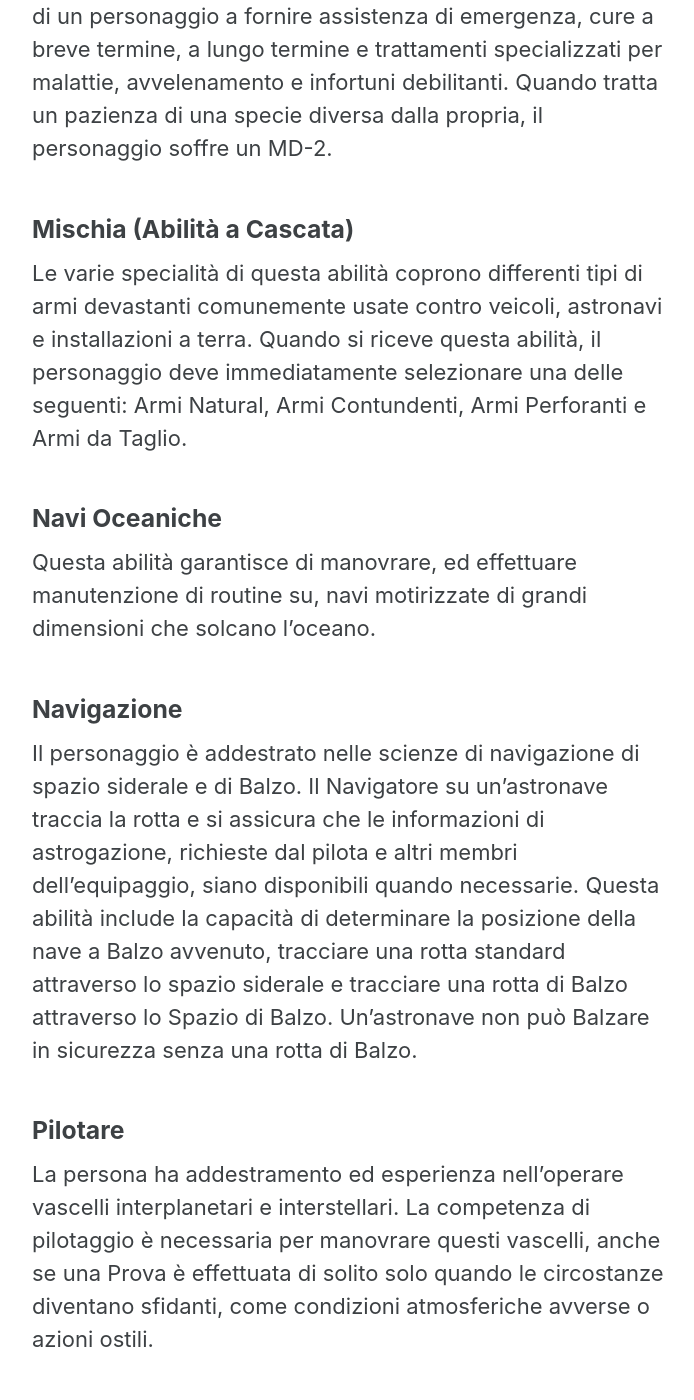
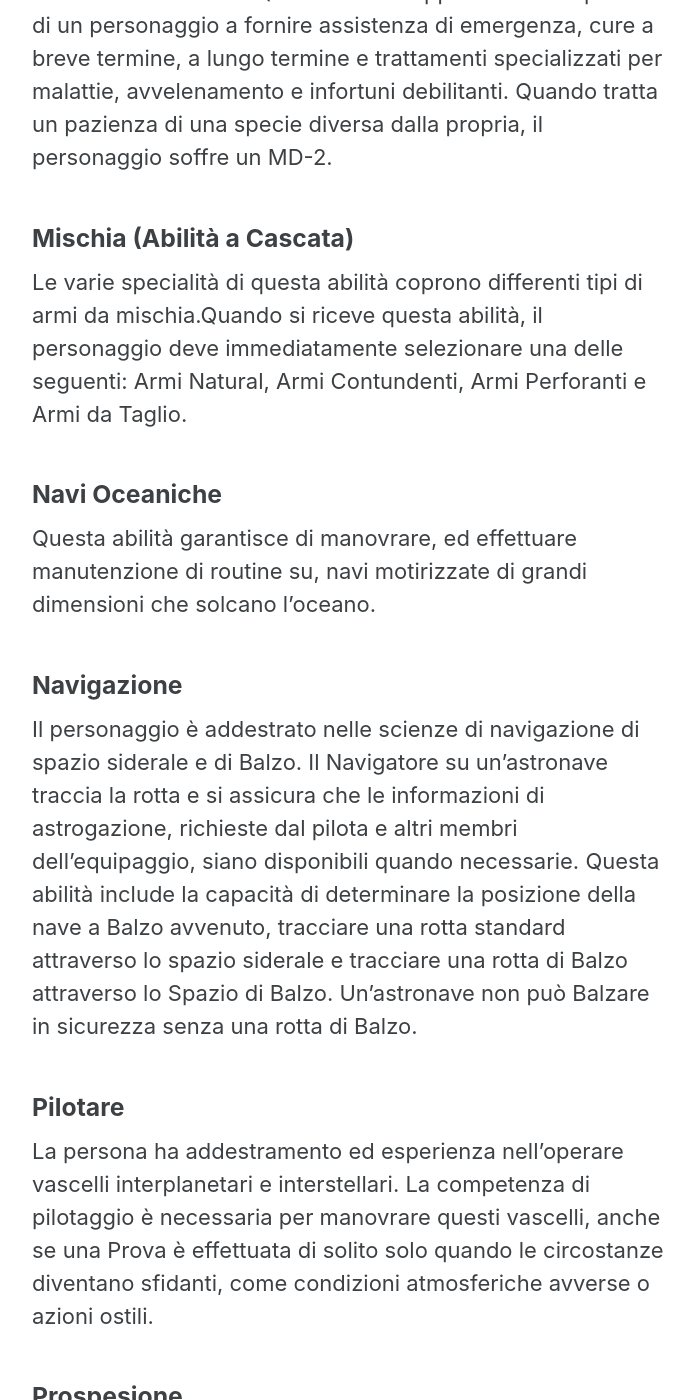
Before and after one commit to Italian-Translation-Alliance/cepheus-engine-ita.github.io, a Jekyll site: the page built from _srd/libro_primo/ch2_abilita.md, in a window 1280 px wide and 1400 px high, scrolled down 21710 px. Shown: the whole window, without its empty margins (290-984 px from the left). Built offline with Jekyll 4.4.1, drawn with Linux system fonts in a browser that asks for light colours; cached includes are drawn as plain includes; some of the changed text lies outside the part shown.

Commit message:
Errata Corrige

```diff
--- a/_srd/libro_primo/ch2_abilita.md
+++ b/_srd/libro_primo/ch2_abilita.md
@@ -131,25 +132,21 @@
 e decide i risultati in tutti i casi.
 
 ### Aeromobili (Abilità a Cascata)
-
 Le varie specialità di questa abilità coprono differenti tipi di veicoli
 per il volo. Quando questa abilità è ottenuta, il personaggio deve
 immediatamente scegliere una delle seguenti: Grav, Rotore o Ala.
 
 ### Ala
-
 Questa abilità garantisce la capacità di manovrare, ed eseguire
 manutenzione di base su, jet e altri aeroplani. Le Ali devono continuare
 a muoversi o stallano e cadono dal cielo.
 
 ### Allevamento
-
 Il personaggio può far crescere raccolti e allevare animali.
 Questo include anche le colture idroponiche e i raccolti clonati per la
 produzione di cibo, a livelli tecnologici sufficientemente alti.
 
 ### Amministrazione
-
 Il personaggio ha esperienza con le agenzie burocratiche e capisce i
 requisiti per averci a che fare e gestirle. Si considerino alcuni dei
 seguenti compiti: evitare le molestie della polizia; garantire la
@@ -172,19 +169,16 @@
 informazioni.
 
 ### Animali (Abilità a Cascata)
-
 Le varie specialità di questa abilità coprono differenti aspetti della
 gestione degli animali. Quando questa abilità è ottenuta, il personaggio
 deve immediatamente scegliere una delle seguenti: Allevamento,
 Cavalcare, Sopravvivenza o Veterinaria.
 
 ### Armi Contundenti
-
 Il personaggio è abile nell’uso di armi contundenti, come mazze, staffe
 e chiavi inglesi molto grandi, nel combattimento corpo a corpo.
 
 ### Armi da fuoco (Abilità a Cascata)
-
 Le varie specialità di questa abilità coprono differenti tipi di armi
 portatili a distanza. Quando si riceve questa abilità, il personaggio
 deve immediatamente selezionare una delle seguenti: Tiro con l’Arco,
@@ -192,40 +186,33 @@
 Fucile a proiettili.
 
 ### Armi da Taglio
-
 Il personaggio è esperto nell’uso di armi da taglio, come spade e asce,
 nel combattimento corpo a corpo.
 
 ### Armi di Batteria
-
 Il personaggio è esperto nell’operare le armi di batteria a bordo di una
 nave.
 
 ### Armi Montate sul Dorso
-
 Il personaggio è esperto nell’operare i banchi di armi o le armi dorsali
 a bordo di una nave. Queste armi possono essere usare contro altre navi
 o per bombarare i pianeti o per attaccare obiettivi fissi.
 
 ### Armi Naturali
-
 Il personaggio è esperto nell’uso di armi naturali nel combattimento
 corpo a corpo. Tra gli umani, questo include il pugilato, le arti
 marziali e la lotta.
 
 ### Armi Perforanti
-
 Il personaggio è esperto nell’uso di armi perforanti e da lancio, come
 picche e lance, nel combattimento corpo a corpo.
 
 ### Armi Pesanti
-
 L’abilità Armi Pesanti copre molti tipi di armi portatali e più grandi
 che causano danni ingenti, come lanciarazzi, artiglieria e armi al
 plasma.
 
 ### Artiglieria (Abilità a Cascata)
-
 Le varie specialità di questa abilità coprono differenti tipi di armi
 devastanti comunemente usate contro veicoli, astronavi e installazioni a
 terra. Quando si riceve questa abilità, il personaggio deve
@@ -233,7 +220,6 @@
 Pesanti, Schermi, Armi montate sul dorso, Torrette.
 
 ### Atletica
-
 Questa abilità copre la prestanza e l’allenamento fisico, in modo simile
 a quello di un atleta allenato. Questo include azioni che richiedono la
 coordinazione fisica, come scalare, giocoleria o lancio; azioni di
@@ -244,7 +230,6 @@
 anche per riflettere la loro capacità nel volo.
 
 ### Avvocato
-
 Il personaggio ha familiarità con le principali leggi e regolamenti che
 governano il viaggio interstellare, il commercio e le relazioni. Questa
 abilità non fornisce la conoscenza della miriade di leggi di ciascun
@@ -261,7 +246,6 @@
 cosa di illegale a bordo, il personaggio soffrirà un MD-2 per la prova.
 
 ### Baldoria
-
 Questa abilità riflette l’arte di interagire e socializzare con gli
 altri. Il personaggio è abile nell’arte delle chiacchiere di convenineza
 e rendere gli altri confortevoli in loro presenza in quasi ogni
@@ -269,19 +253,16 @@
 etc.
 
 ### Cavalcare
-
 Questa abilità garantisce la capacità di guidare e provvedere alle cure
 di base di cavalli e altre creature che sono addestrate a portare un
 cavaliere.
 
 ### Cingolato
-
 Questa abilità garantisce la capacità di manovrare, ed eseguire
 manutenzione di base su, carrarmati e altri veicoli che si muovono su
 cingoli.
 
 ### Collegamento
-
 Il personaggio è addestrato nell’arte di trattare con gli altri, inclusi
 la conoscienza dei protocolli appropriati, l’etichetta, i codici di
 condotta e altre informazioni necessarie quando si ha a che fare con
@@ -298,7 +279,6 @@
 due diplomatici sono coinvolti in negoziazioni.
 
 ### Comando
-
 Il personaggio possiede la capacità di unire, ispirare, organizzare e
 dirigere gli sforzi della squadra per assicurare la migliore
 cooperazione e produttività possibili.
@@ -318,7 +298,6 @@
 Prova di Comando è un’azione significativa.
 
 ### Computer
-
 Il personaggio è esperto nella programmazione e nell’operare computer
 elettronici e a fibra ottica, sia per i modelli a terra che quelli di
 bordo. I computer possono essere trovati su qualsiasi mondo con LT di 8
@@ -336,7 +315,6 @@
 generale.
 
 ### Comunicazioni
-
 Il personaggio è addestrato all’uso, la riparazione e la manutenzione di
 comunicatori e sensori. Mentre chiunque può premere il bottone e far
 funzionare un comunicatore, questa abilità è necessaria per comprendere
@@ -349,7 +327,6 @@
 potenziali minacce e analizzare dati complessi dei sensori .
 
 ### Corruzione
-
 Il personaggio ha esperienza nel corrompere ufficiali più o meno gretti,
 in modo da aggirare i regolamenti o ignorare leggi ingombranti.
 L’ammontare della bustarella è spesso basata sul livello di violazione,
@@ -380,16 +357,13 @@
 saranno offerti Cr6000, il personaggio otterrà MD+2 e così via.
 
 ### Demolizioni
-
 Questa abilità copre l’uso di cariche da demolizione e altri esplosivi e
 include l’assemblaggio e lo smantellamento di bombe.
 
 ### Doppietta
-
 Il personaggio è esperto nell’uso delle doppiette.
 
 ### Electronica
-
 Il personaggio è esperto nell’installare, usare, mantenere, riparare e/o
 creare dispositivi ed equipaggiamento elettronici . Il personaggio può
 commerciarli ricavandone di che vivere, guadagnando un salario per ogni
@@ -403,17 +377,14 @@
 elettronici.
 
 ### Fucile ad Energia
-
 Il personaggio è esperto nell’uso delle armi avanzate come fucili laser
 o al plasma.
 
 ### Fucili a Proiettili
-
 Il personaggio è esperto nell’uso di fucili a proiettili come fucili
 automatici e cannoni di Gauss.
 
 ### Gioco d’Azzardo
-
 La persona è ben preparata su giochi d’azzardo ed esperto nel giocarli.
 É avvantaggiato rispetto ai non esperti ed è generalmente capace di
 vincere quando si cimenta in questi giochi. L’Abilità Gioco d’Azzardo,
@@ -453,7 +424,6 @@
 il tiro più alto vince il piatto.
 
 ### Grav
-
 Questa abilità garantisce la capacità di manovrare correttamente chiatte
 ad aria e altri veicoli che usano la tecnologica gravitonica, oltre che
 di effettuare operazioni di manutenzione basilari di routine. I Grav
@@ -462,7 +432,6 @@
 manovre acrobatiche ad alta velocità.
 
 ### Gravitonica
-
 Il personaggio è addestrato nell’installare, mantenere, riparare e/o
 creare dispositivi ed equipaggiamento gravitonici. Questi oggetti
 includono: chiatte ad aria, moduli sollevanti, cinture a gravità, slitte
@@ -475,7 +444,6 @@
 gestire i più comuni problemi.
 
 ### G-Zero
-
 Il personaggio è abituato a lavorare e vivere negli ambienti a
 microgravità o gravità zero. Il personaggio è addestrato ed ha
 familiarita con l’uso di armi e combattimento in questi tipi di
@@ -484,12 +452,10 @@
 Combattimento comunemente usati in queste condizioni.
 
 ### Imbarcazioni a motore
-
 Questa abilità garantisce la capacità di manovrare, ed effettuare
 manutenzione di routine su, piccole barche motorizzate.
 
 ### Ingegneria
-
 Il personaggio è esperto nell’operare e mantenere i motori di manovra
 delle astronavi, i motori a Balzo e i generatori. Il personaggio può
 commerciarli ricavandone di che vivere, guadagnando un salario per ogni
@@ -500,13 +466,11 @@
 motori a Balzo per una riuscita transizione allo Spazio di Balzo.
 
 ### Intermediario
-
 Un intermediario è abile nel localizzare fornitori e aquirenti e nel
 semplificare l’acquisto e la rivendita di beni di commercio, rispetto
 alla regole di **Scambi e Commercio**.
 
 ### Legge della Strada
-
 Un personaggo con conoscenza della Legge della Strada capisce l’ambiente
 urbano e il potere delle strutture sociali. Un personaggio esperto
 conosce quando e dove recuperare informazioni, come aver a che fare con
@@ -514,7 +478,6 @@
 della legalità.
 
 ### Lingue
-
 Il personaggio può leggere e scrivere in una lingua diversa per ogni
 livello di Lingue che possiede. Tutti i personaggi sanno parlare e
 scrivere la loro lingua madre senza bisogno dell’abilità Lingue e
@@ -525,15 +488,12 @@
 massima di un brano, come un’iscrizione o un messaggio registrato.
 
 ### Marinaio (Abilità a Cascata)
-
-Le varie specialità di questa abilità coprono differenti tipi di armi
-devastanti comunemente usate contro veicoli, astronavi e installazioni a
-terra. Quando si riceve questa abilità, il personaggio deve
+Le varie specialità di questa abilità coprono differenti di scafo e viaggi oceanici.
+Quando si riceve questa abilità, il personaggio deve
 immediatamente selezionare una delle seguenti: Imbarcazioni a Motore,
 Navi Oceaniche, Vela o Sottomarino.
 
 ### Meccanica
-
 Il personaggio è pratico nell’istallazione, l’uso, la manutenzione, la
 riparazione e/o la creazione di dispositivi o equipaggiamento meccanici.
 Il personaggio può commerciare ricavandone di che vivere, guadagnando un
@@ -547,7 +507,6 @@
 simili compiti che coinvolgono dispositivi meccanici.
 
 ### Medicina
-
 La persona ha una formazione e l’abilità nelle arti e scienze mediche,
 dalla diagnosi al triage fino alla chirurgia e altri trattamenti
 correttivi. Questa abilità rappresentà la capacità di un personaggio a
@@ -557,20 +516,15 @@
 propria, il personaggio soffre un MD-2.
 
 ### Mischia (Abilità a Cascata)
-
-Le varie specialità di questa abilità coprono differenti tipi di armi
-devastanti comunemente usate contro veicoli, astronavi e installazioni a
-terra. Quando si riceve questa abilità, il personaggio deve
+Le varie specialità di questa abilità coprono differenti tipi di armi da mischia.Quando si riceve questa abilità, il personaggio deve
 immediatamente selezionare una delle seguenti: Armi Natural, Armi
 Contundenti, Armi Perforanti e Armi da Taglio.
 
 ### Navi Oceaniche
-
 Questa abilità garantisce di manovrare, ed effettuare manutenzione di
 routine su, navi motirizzate di grandi dimensioni che solcano l’oceano.
 
 ### Navigazione
-
 Il personaggio è addestrato nelle scienze di navigazione di spazio
 siderale e di Balzo. Il Navigatore su un’astronave traccia la rotta e si
 assicura che le informazioni di astrogazione, richieste dal pilota e
@@ -581,56 +535,49 @@
 Un’astronave non può Balzare in sicurezza senza una rotta di Balzo.
 
 ### Pilotare
-
 La persona ha addestramento ed esperienza nell’operare vascelli
 interplanetari e interstellari. La competenza di pilotaggio è necessaria
 per manovrare questi vascelli, anche se una Prova è effettuata di solito
 solo quando le circostanze diventano sfidanti, come condizioni
 atmosferiche avverse o azioni ostili.
 
+### Prospesione
+Quest persona ha esperienza nella ricerca di minerali e depositi di metalli preziosi che possono essere trovati su asteroidi o sulla superficie di pianeti.
+
 ### Pistola a Proiettili
-
 Il personaggio è esperto nell’uso di pistole a proiettili come pistole
 calibro 32 o calibro 38.
 
 ### Pistola ad Energia
-
 Il personaggio è esperto nell’uso delle armi avanzate come pistole laser
 e storditori.
 
 ### Ricognizione
-
 Questa abilità rappresenta la capacità di anticipare i pericoli e
 individuare minacce, oggetti insoliti o persone fuori luogo. I
 personaggi esperti in Ricognizione sono abili nel restare invisibili e
 silenziosi.
 
 ### Rotore
-
 Questa abilità garantisce la capacità di manovrare, ed effettuare
 manutenzione di routine su, elicotteri, hovercraft e veicoli simili. I
 Rotori possono galleggiare nell’aria ma è richiesta una Prova di Abilità
 per restare stabili in condizioni ambientali avverse.
 
 ### Ruote
-
 Questa abilità garantisce la capacità di manovrare, ed eseguire
 manutenzione di base su, automobili e simili veicoli su gomma.
 
 ### Schermi
-
 Il personaggio è esperto nell’attivare e usare gli schermi a energia
 della nave, come ammortizzatori nucleari o schermi mesonici.
+
 ### Scienze (Abilità a Cascata)
-
-Le varie specialità di questa abilità coprono differenti tipi di armi
-devastanti comunemente usate contro veicoli, astronavi e installazioni a
-terra. Quando si riceve questa abilità, il personaggio deve
+Le varie specialità di questa abilità coprono le differenti aree degli studi scientifici. Quando si riceve questa abilità, il personaggio deve
 immediatamente selezionare una delle seguenti: Scienze Biologiche,
 Scienze Fisiche, Science Sociali e Scienze Spaziali.
 
 ### Scienze Biologiche
-
 Questa abilità rappresenta la conoscenza pratica e teorica che deriva
 dallo studio scientifico di organismi viventi. Questo copre una vasta
 gama di campi, come: biochimica, biologia, botanica, cibernetica,
@@ -644,14 +591,12 @@
 correlati, come: chimica, elettronica, geologica e fisica.
 
 ### Scienze Sociali
-
 Questa abilità rappresenta la conoscenza pratica e teorica che deriva
 dallo studio scientifico delle società sofonti e delle relazioni
 sociali. Questo copre una vasta gamma di campi correlati come:
 archeologia, economia, storia, filosofia, psicologia e sofontologia.
 
 ### Scienze Spaziali
-
 Questa abilità rappresenta la conoscenza pratica e teorica che deriva
 dallo diverse discipline scientifiche che studiano fenomeni che accadono
 nello spazio interplanetario e interstellare, oltre che i corpi celesti
@@ -659,7 +604,6 @@
 correlati come: astronomia, cosmologia, planetologia e xenologia.
 
 ### Sopravvivenza
-
 Il personaggio è esperto nell’arte della sopravvivenza nella natura
 selvaggia, inclusi caccia e intrappolare animali, evitare l’esporsi,
 localizzare fonti di cibo e acqua pulita (se disponibile), accendere
@@ -668,11 +612,10 @@
 rischiosi (artico, deserto, etc).
 
 ### Sottomarino
-
 Questa abilità garantisce la capacità di manovrare, ed eseguire
 manutenzione di base su, veicoli che viaggiano sott’acqua.
+
 ### Steward
-
 L’abilità di Steward permette al personaggio di servire e prendersi cura
 dei nobili e di passeggeri d’alta classe. Questo include la conoscenza
 di compiti di congierge, servizi di pulizia, preparazione e
@@ -680,19 +623,16 @@
 di valletto, oltre che dell’appropriata etichetta.
 
 ### Talpa
-
 Questa abilità garantisce la capacità di manovrare, ed effettuare
 manutenzione di routine su, veicoli che si muovno attraverso la materia
 solida usando trivelle e altre tecnologie di perforamento, come torce al
 plasma o cavitatori.
 
 ### Tattica
-
 L’abilità copre la pianificazione tattica e la capacità decisionale, dai
 giochi da tavolo ai combattimenti a squadre fino ai conflitti navali.
 
 ### Tenuta da Battaglia
-
 Questa abilità permette al personaggio di operare avanzate armature da
 battaglia, una potente forza di armatura da combattimento che potenzia
 le capacità di chi le indossa in vari modi. Le forze militari di terra e
@@ -701,37 +641,30 @@
 veicoli progettati come esoscheletri meccanici.
 
 ### Tiro con l’Arco
-
 Il personaggio è abile nell’uso di archi e balestre per cacciare o in
 combattimento.
 
 ### Torrette
-
 Il personaggio è esperto nell’operare armi a torretta a bordo delle
 navi.
 
 ### Tuttofare
-
 L’abilità Tuttofare funziona diversamente dalle altre abilità. Riduce la
 penalità di Inesperto che un personaggio riceve di solito quando non ha
 l’abilità adeguata da usare. Per ogni livello di Tuttofare la penalità è
 ridotta di uno. Tuttofare non garantisce alcun bonus a livelli più alti.
 
 ### Veicoli (Abilità a Cascata)
-
-Le varie specialità di questa abilità coprono differenti tipi di armi
-devastanti comunemente usate contro veicoli, astronavi e installazioni a
-terra. Quando si riceve questa abilità, il personaggio deve
+Le varie specialità di questa abilità coprono differenti tipi di trasporto planetario.
+Quando si riceve questa abilità, il personaggio deve
 immediatamente selezionare una delle seguenti: Aeromobili, Talpa,
 Cingolati, Marinaio o Ruote.
 
 ### Vela
-
 Questa abilità garantisce la capacità di manovrare, ed effettuare
 manutenzione di routine su navi a vela.
 
 ### Veterinaria
-
 La persona è addestrato ed è abile nelle cure mediche e nel trattamento
 di animali. Questa abilità rappresenta la capacità del personaggio di
 provvedere alla cure di emergenza per gli animali, cure a breve termine,
@@ -739,11 +672,9 @@
 avvelenamento e infortuni debilitanti.
 
 ## Ottenere nuovi Livelli di Abilità durante il gioco
-
 Il Totale Abilità di un personaggio è calcolato sommando i livelli di
 ciascuna abilità (i livelli zero non vengono contati). Un personaggio
-con Meccanica-1 e Pistole a Proiettili-2, avrebbe un Totale Abilità di
-3.
+con Meccanica-1 e Pistole a Proiettili-2, avrebbe un Totale Abilità di 3.
 
 Per migliorare un’abilità, un personaggio deve addestrarsi per un numero
 di settimane pari al suo Totale Abilità attuale, più il livello
```
Also changed, not shown: other parts of _srd/libro_primo/ch2_abilita.md (+1 -0 lines), _srd/libro_primo/ch1_creazione_personaggi.md (+4 -4 lines).
